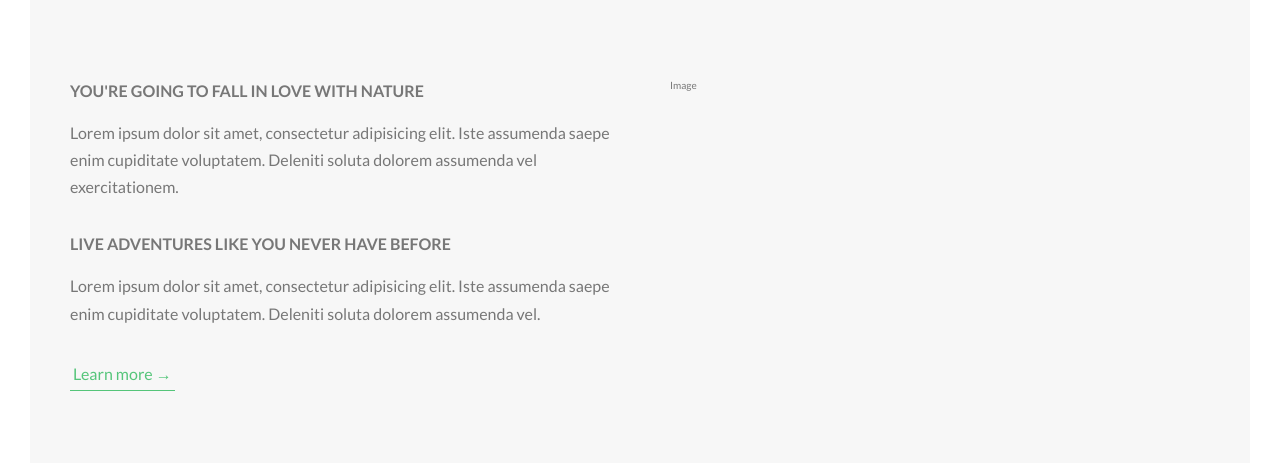
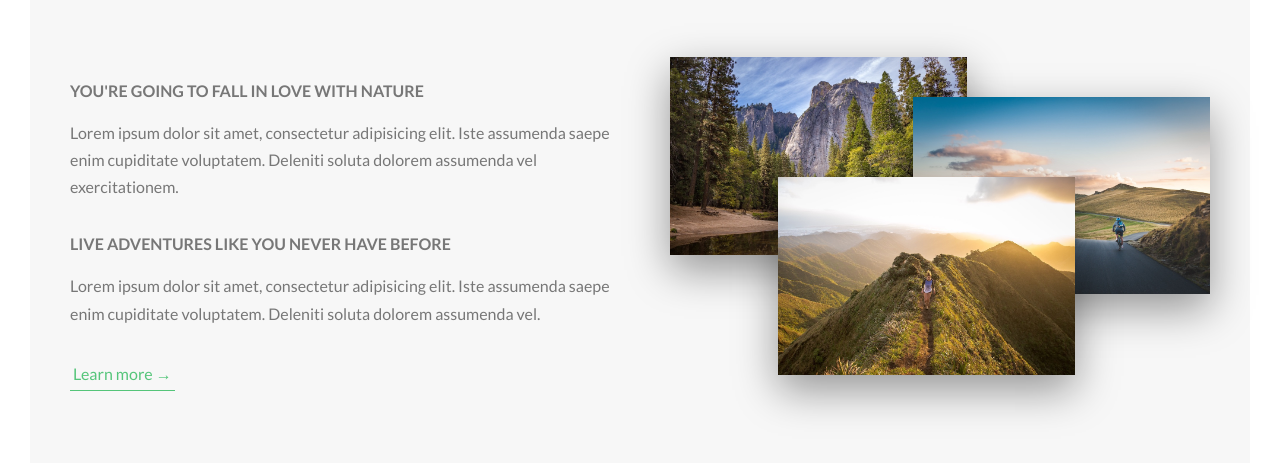
Before and after one commit to mwhitener/advanced-css-course, a website: page Natours/index.html in a window 1280 px wide. Shown: the part 943-1406 px from the top of the page. Drawn offline with Linux system fonts and the light colour scheme.

Commit message:
finished the about section

```diff
--- a/Natours/index.html
+++ b/Natours/index.html
@@ -58,7 +58,20 @@
             </p>
             <a href="#" class="btn-text">Learn more &rarr;</a>
           </div>
-          <div class="col-1-of-2">Image</div>
+          <div class="col-1-of-2">
+            <div class="composition">
+              <img
+                src="img/nat-1-large.jpg"
+                alt="Photo 1"
+                class="composition__photo composition__photo--p1" /><img
+                src="img/nat-2-large.jpg"
+                alt="Photo 2"
+                class="composition__photo composition__photo--p2" /><img
+                src="img/nat-3-large.jpg"
+                alt="Photo 3"
+                class="composition__photo composition__photo--p3" />
+            </div>
+          </div>
         </div>
       </section>
     </main>
--- /dev/null
+++ b/Natours/sass/components/_composition.scss
@@ -0,0 +1,40 @@
+// Composition Images
+.composition {
+  position: relative;
+
+  &__photo {
+    width: 55%;
+    box-shadow: 0 1.5rem 4rem rgba($color-black, 0.4);
+    //border-radius: 2px;
+    position: absolute;
+    z-index: 10;
+    transition: all 0.2s;
+    outline-offset: 2rem;
+
+    &--p1 {
+      left: 0;
+      top: -2rem;
+    }
+
+    &--p2 {
+      right: 0;
+      top: 2rem;
+    }
+
+    &--p3 {
+      left: 20%;
+      top: 10rem;
+    }
+
+    &:hover {
+      outline: 1.5rem solid $color-primary;
+      transform: scale(1.05) translateY(-0.5rem);
+      box-shadow: 0 2.5rem 4rem rgba($color-black, 0.5);
+      z-index: 20;
+    }
+  }
+
+  &:hover &__photo:not(:hover) {
+    transform: scale(0.95);
+  }
+}
--- a/Natours/sass/main.scss
+++ b/Natours/sass/main.scss
@@ -8,6 +8,7 @@
 @import "base/utilities";
 
 @import "components/button";
+@import "components/composition";
 
 @import "layouts/header";
 @import "layouts/grid";
```
Also changed, not shown: Natours/css/style.css.
